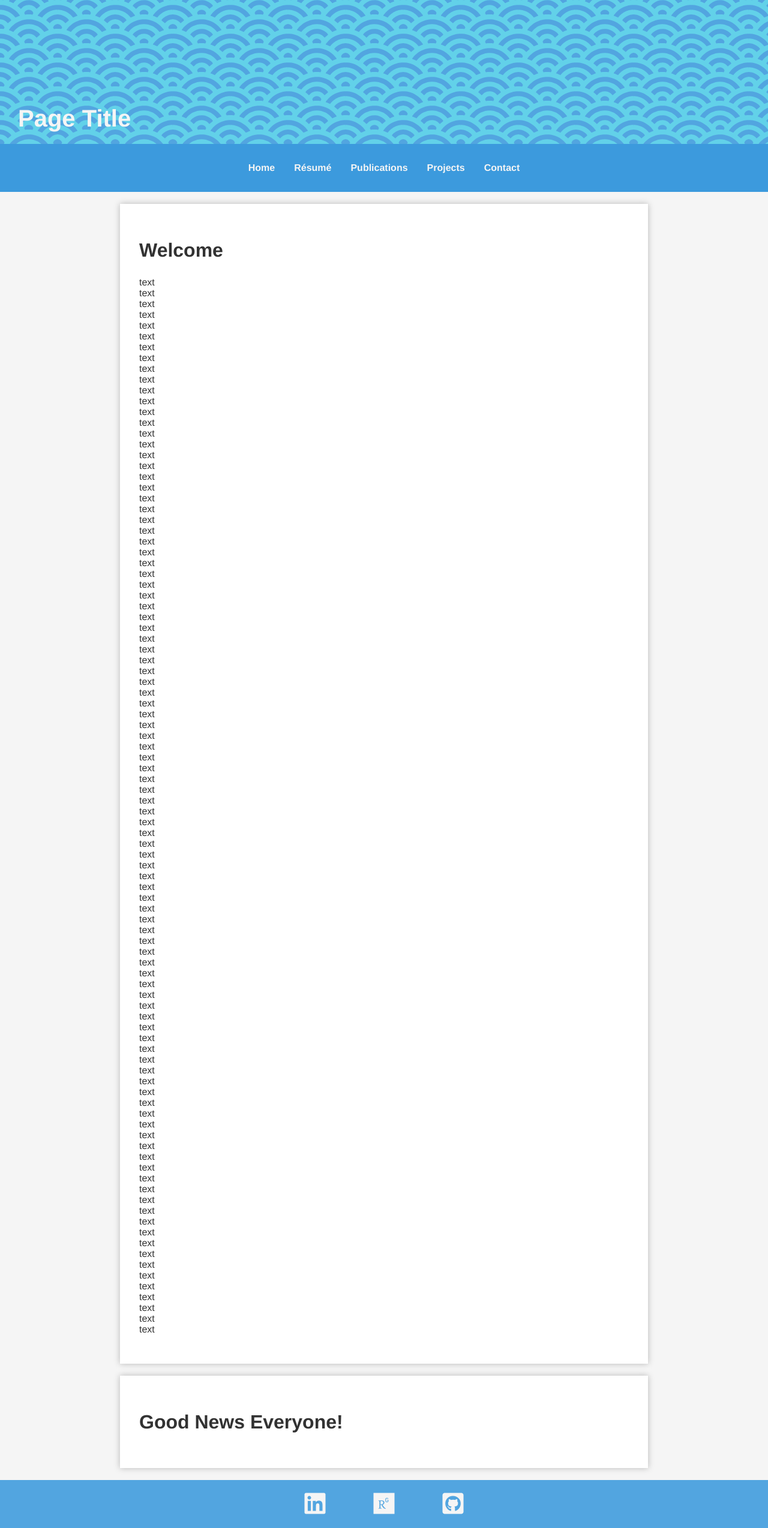
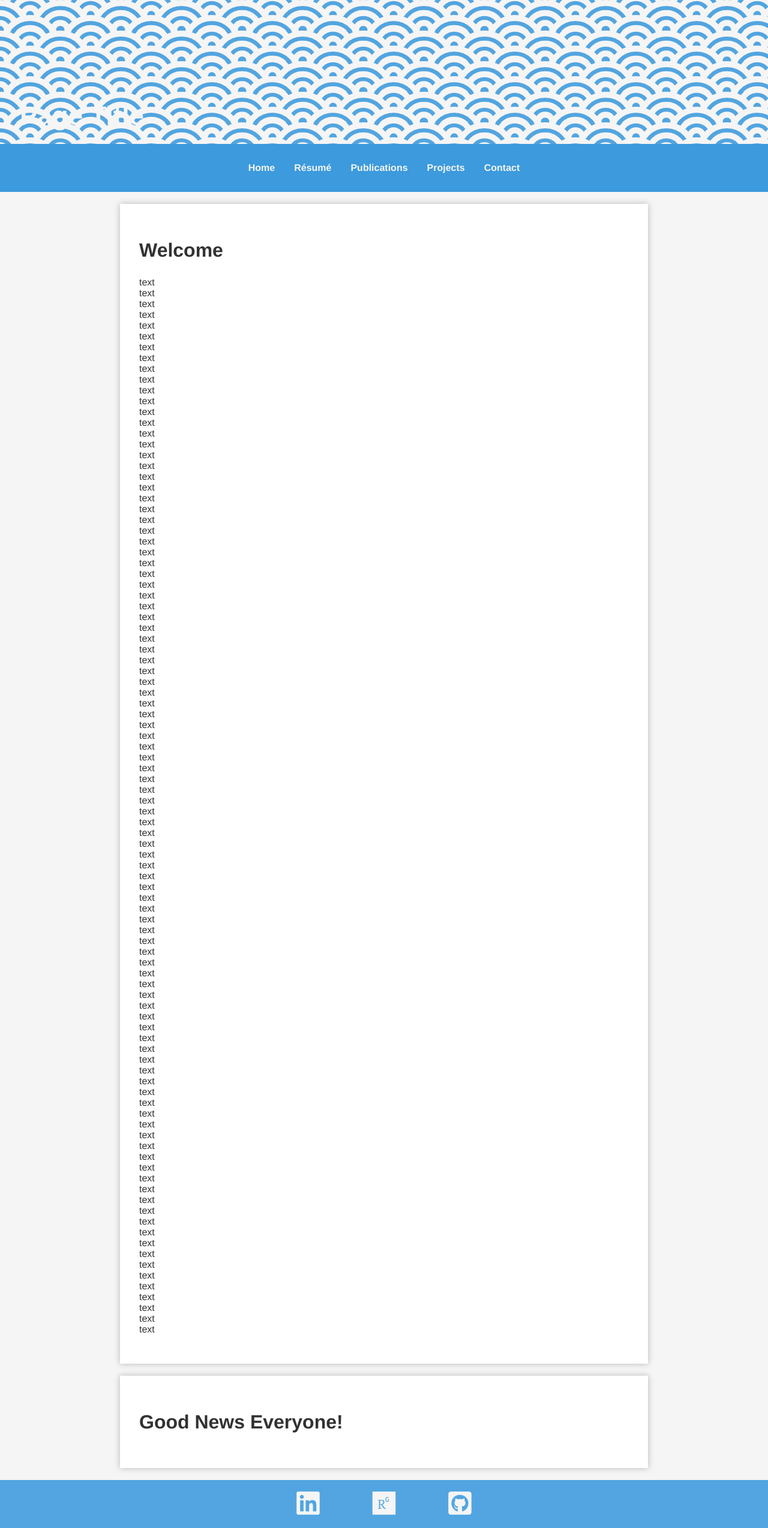
Before and after one commit to dmtveit/dmtveit.github.io, a Jekyll site: the page built from index.html, in a window 1280 px wide. Shown: the whole page at 60% size. Built offline with Jekyll 4.4.1, drawn with Linux system fonts in a browser that asks for light colours.

Commit message:
testing new header image

```diff
--- a/css/main.css
+++ b/css/main.css
@@ -1,7 +1,7 @@
 :root {
     /* font */
     --font: 'Helvetica', 'Arial', 'Sans-Serif';
-    --font-size-huge: 2.5rem;
+    --font-size-huge: 2.75rem;
     --font-size-large: 2rem;
     --font-size-medium: 1.5rem;
     --font-size-normal: 1rem;
@@ -93,7 +93,7 @@ header {
     /* position content inside header */
     position: relative;
     /* header background */
-    background-image: url(/images/waves-2025984.svg);
+    background-image: url(/images/header-waves_fill.svg);
 }
 #sticky-header {
     /* sticky header size */
```
Also changed, not shown: images/header-waves.svg (added), images/header-waves_fill.svg (added), images/waves-2025984.svg (deleted).
